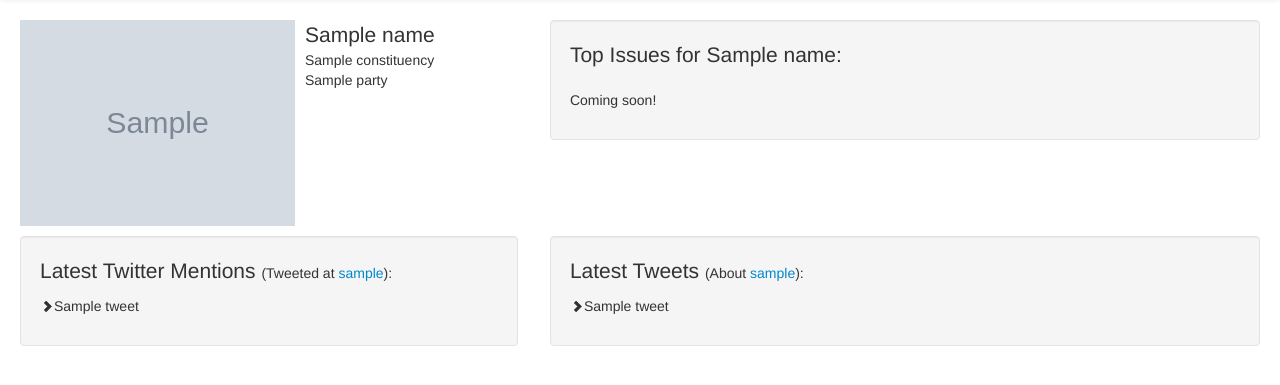
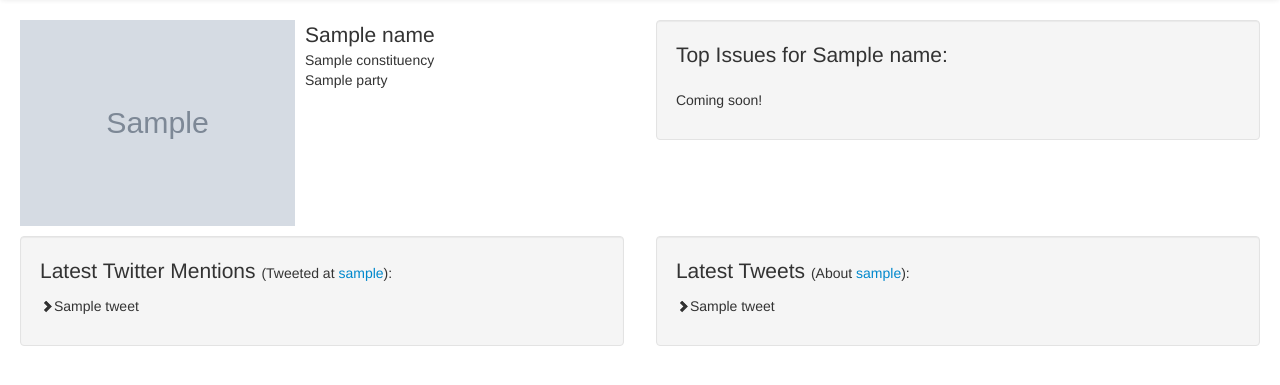
Before and after one commit to jagatfx/pie, a Django app: template templates/politico_detail.html in a window 1280 px wide. Shown: the part 42-427 px from the top of the page. Run offline with Django 3.2, Linux system fonts and the light colour scheme; the template is opened without the code that fills it: most values are stand-ins (such as "Sample title", 1, 10 or a date in 2020); grey boxes marked "Sample" are stand-in pictures; parts of the project's set-up code (start-up, migrations or seed data) failed here and were passed over; some libraries are stand-ins or nearby versions.

Commit message:
resized the widths of the politico_detail pages to be even. also changed error message of protected tweets to something that makes sense.

```diff
--- a/templates/politico_detail.html
+++ b/templates/politico_detail.html
@@ -2,7 +2,7 @@
 {% block title %}MP: {{ name }}{% endblock %}
 {% block content %}
 <div class="row-fluid mp-row">
-    <div class="span5 bio">
+    <div class="span6 bio">
         <img class="pull-left" src="{{ image_url }}"/>
         <p>
             <span class="lead">{{ name }}</span><br/>
@@ -11,19 +11,19 @@
         </p>
         <div class="clear"></div>
     </div>
-    <div class="span7 top-tweets well">
+    <div class="span6 top-tweets well">
         <p class="lead">Top Issues for {{ name }}:</p>
 	<p>Coming soon!</p>
     </div>
 </div>
 <div class="row-fluid mp-row">
-    <div class="well span5">
+    <div class="well span6">
         <p><span class="lead">Latest Twitter Mentions </span>(Tweeted at <a href="https://twitter.com/{{ twitter_handle }}" target="_blank">{{ twitter_handle }}</a>):</p>
         {% for tweet in tweets_at_them %}
             <p><i class="icon-chevron-right"></i>{{ tweet|safe}}</p>
         {% endfor %}
     </div>
-    <div class="well span7">
+    <div class="well span6">
         <p><span class="lead">Latest Tweets </span>(About <a href="https://twitter.com/{{ twitter_handle }}" target="_blank">{{ twitter_handle }}</a>):</p>
         {% for tweet in tweets_by_them %}
             <p><i class="icon-chevron-right"></i>{{ tweet|safe}}</p>
--- a/website/twitter.py
+++ b/website/twitter.py
@@ -89,7 +89,7 @@ def parse_tweet(tweet_list):
     try:
         return [linkify_tweet(u'{0} - sent {1}'.format(t["text"], tweet_date(t))) for t in tweet_list]
     except TypeError as e:
-        return ["Sorry, we are unable to access these tweets. Perhaps they may be protected."]
+        return ["Sorry, we are unable to access these tweets. Perhaps they are protected."]
 
 def tweet_tweeter(tweet):
     return tweet['user']['screen_name']
```
